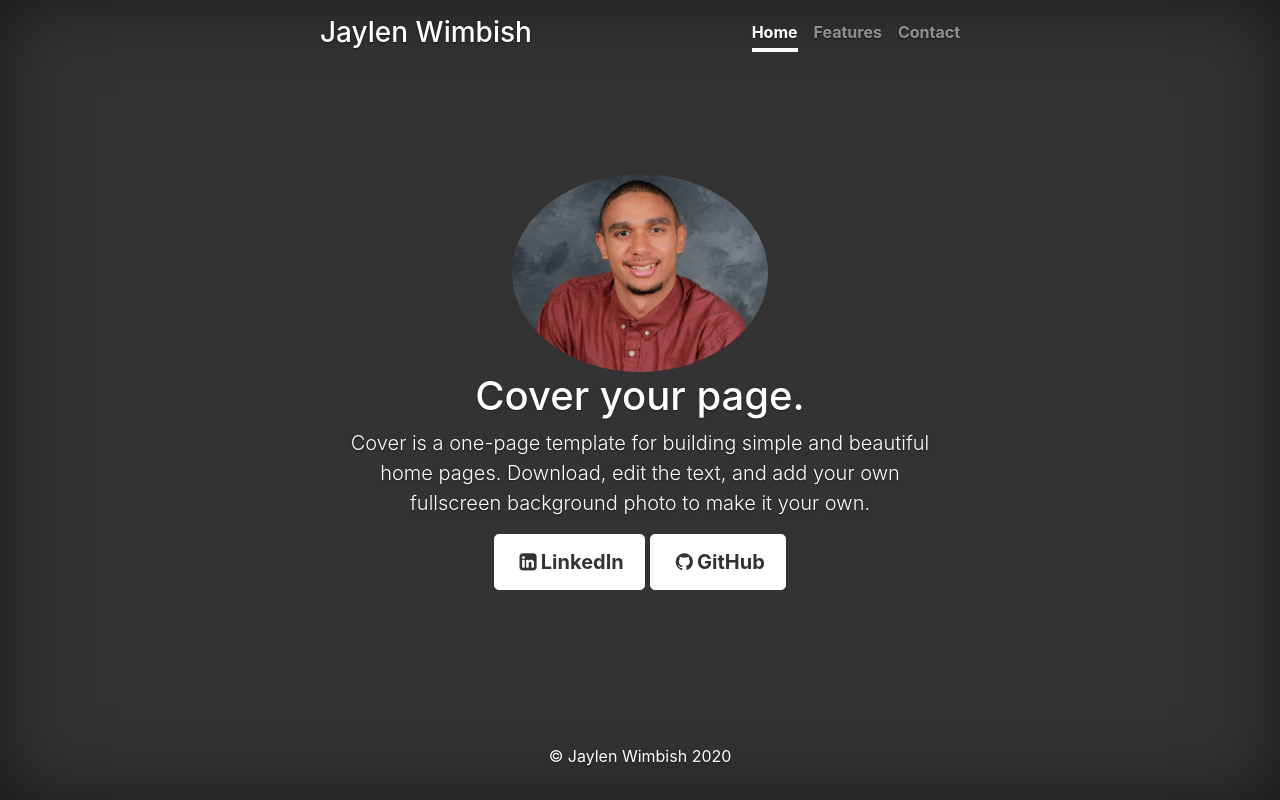
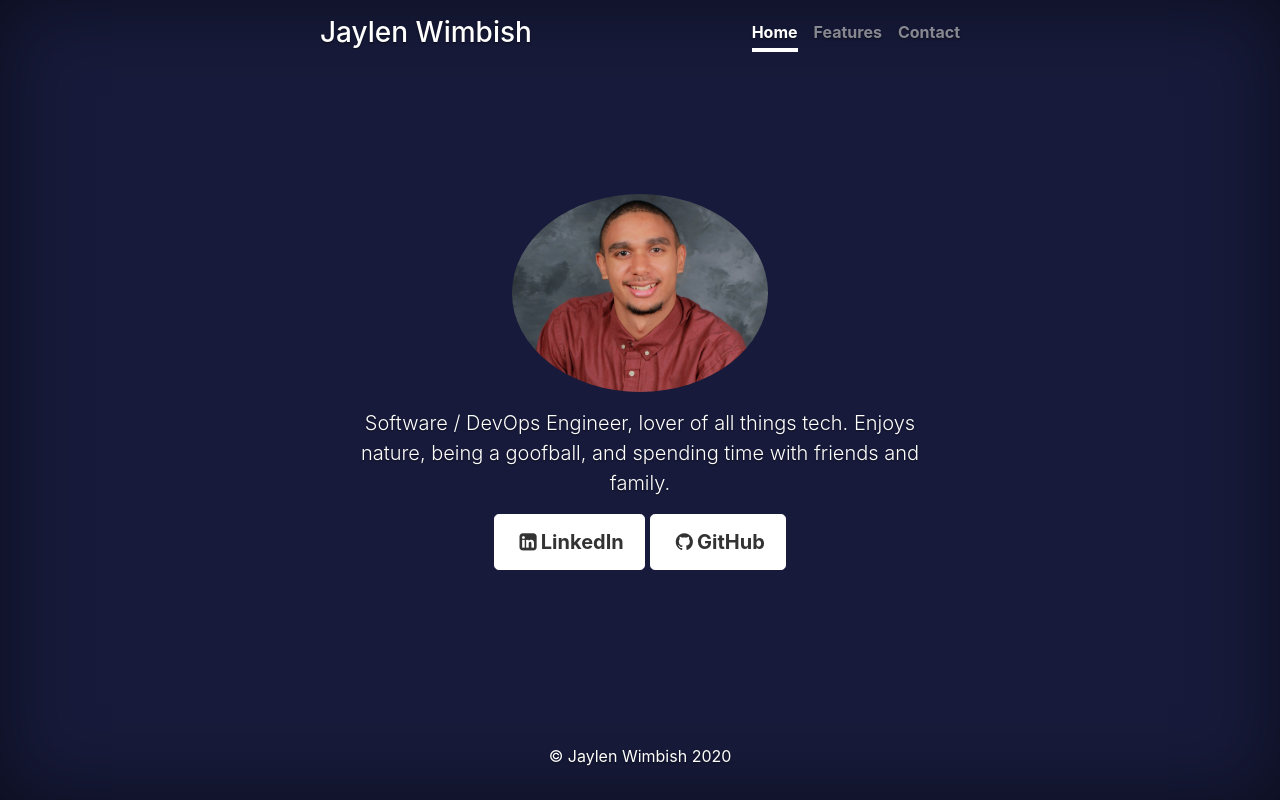
Before and after one commit to jaylenw/jaylenwimbish-website, a plain HTML site: page new-site/index.html in a window 1280 px wide. Drawn offline with Linux system fonts and the light colour scheme; files that its build step writes are made by us from their sources.

Commit message:
set custom background color and set custom lead paragraph
close #1

```diff
--- a/new-site/index.html
+++ b/new-site/index.html
@@ -33,8 +33,8 @@
   </div>
 
   <main role="main" class="inner cover">
-    <h1 class="cover-heading">Cover your page.</h1>
-    <p class="lead">Cover is a one-page template for building simple and beautiful home pages. Download, edit the text, and add your own fullscreen background photo to make it your own.</p>
+    <!-- <h1 class="cover-heading">Cover your page.</h1> -->
+    <p class="lead custom-lead">Software / DevOps Engineer, lover of all things tech. Enjoys nature, being a goofball, and spending time with friends and family.</p>
     <p class="lead">
       <a href="https://www.linkedin.com/pub/jaylen-wimbish/3a/971/9b2" target="_blank" class="btn btn-lg btn-secondary button-margin-bottom"><i class="fa fa-linkedin-square fa-fw"></i>LinkedIn</a>
       <a href="https://github.com/jaylenw" target="_blank" class="btn btn-lg btn-secondary button-margin-bottom"><i class="fa fa-github fa-fw"></i>GitHub</a>
--- a/new-site/theme/custom.css
+++ b/new-site/theme/custom.css
@@ -33,3 +33,11 @@
   .button-margin-bottom {
       margin-bottom: 1rem;
   }
+
+  html, body {
+      background-color: #171a3a;
+  }
+
+  .custom-lead {
+    margin-top: 1rem;
+  }
```
